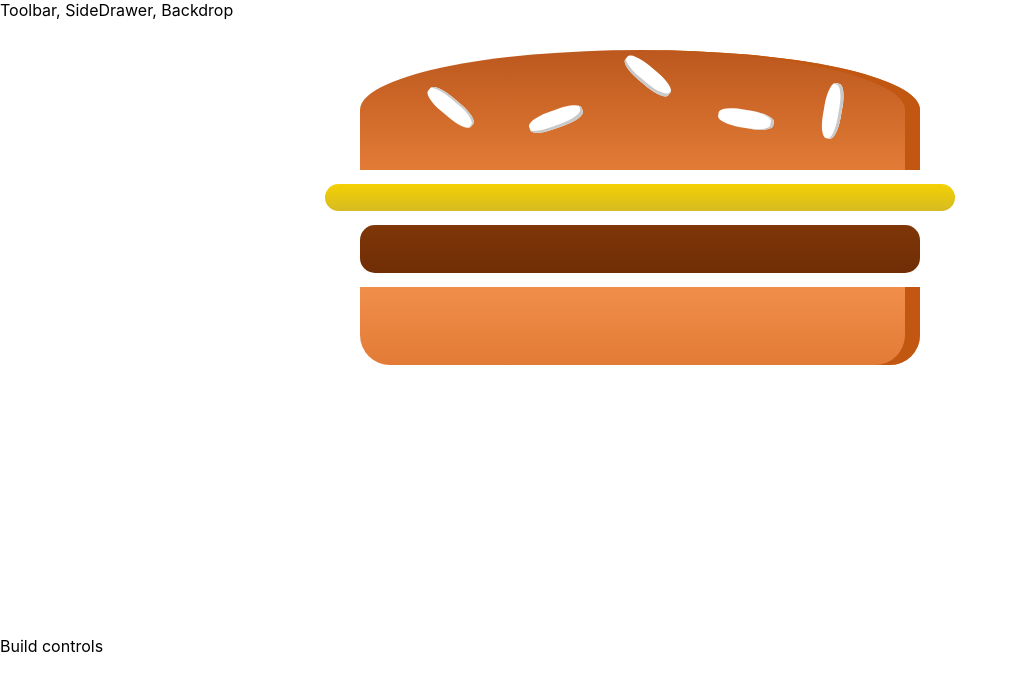
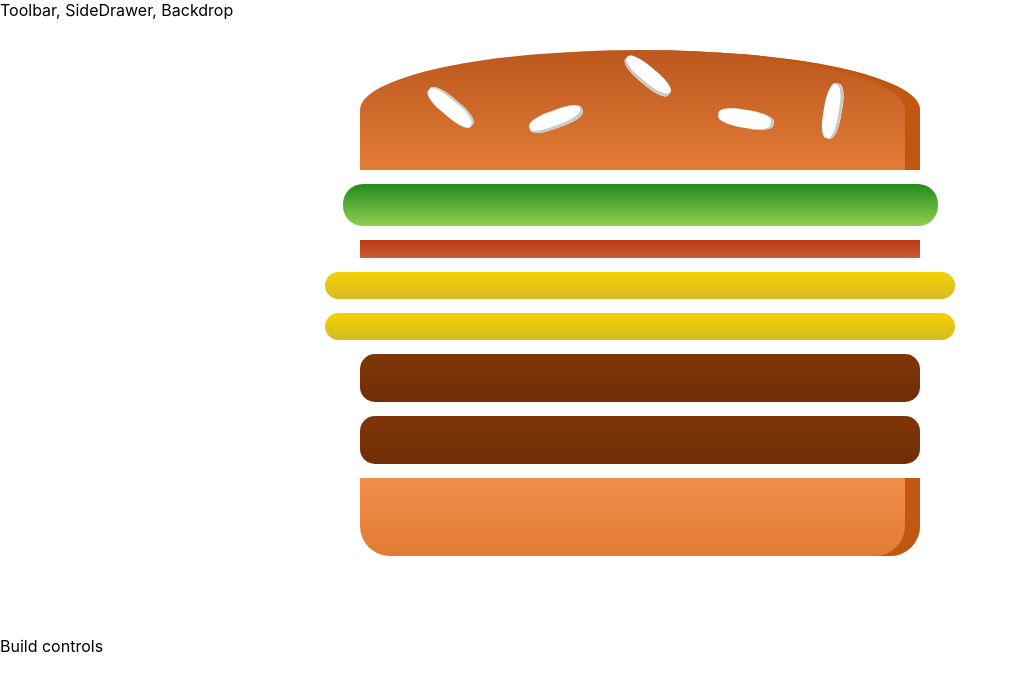
Before and after one commit to Tomasz-Kluczkowski/burger_builder_react_tutorial, a React (Create React App) app: page / in a window 1280 px wide. Shown: the top 690 px of the page, without its empty margins (0-1017 px from the left). Built offline with nearby package versions, Linux system fonts and the light colour scheme.

Commit message:
Implement state in BurgerBuilder and render ingredients dynamically.

```diff
--- a/src/components/Burger/Burger.js
+++ b/src/components/Burger/Burger.js
@@ -4,11 +4,15 @@
 import BurgerIngredient from './BurgerIngredient/BurgerIngredient'
 
 const burger = (props) => {
+    const transformedIngredients = Object.keys(props.ingredients).map(igKey => {
+        return [...Array(props.ingredients[igKey])].map((_, i) => {
+            return <BurgerIngredient key={igKey + i} type={igKey}/>
+        })
+    });
     return (
         <div className={classes.Burger}>
             <BurgerIngredient type='bread-top'/>
-          <BurgerIngredient type='cheese'/>
-          <BurgerIngredient type='meat'/>
+            {transformedIngredients}
             <BurgerIngredient type='bread-bottom'/>
         </div>
     );
--- a/src/containers/BurgerBuilder/BurgerBuilder.js
+++ b/src/containers/BurgerBuilder/BurgerBuilder.js
@@ -5,10 +5,18 @@
 
 
 class BurgerBuilder extends Component {
+    state = {
+      ingredients: {
+          salad: 1,
+          bacon: 1,
+          cheese: 2,
+          meat: 2
+      }
+    };
     render () {
         return (
             <Aux>
-                <Burger/>
+                <Burger ingredients={this.state.ingredients}/>
                 <div>Build controls</div>
             </Aux>
         );
```
Lines whose indentation alone changed are shown as unchanged.
